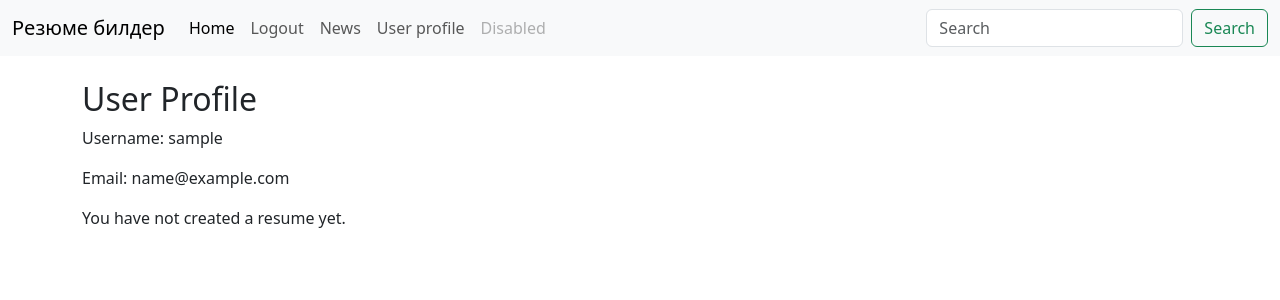
After one commit to Rocer23/Resume, a Django app: page /user-profile/1/ in a window 1280 px wide. The commit adds this page. Shown: the top 300 px of the page. Run offline with Django 5.2, Linux system fonts and the light colour scheme; tables that the repository leaves empty hold one stand-in row (values such as "Sample post").

Commit message:
Added User profile, creating resume

```diff
--- a/core/models.py
+++ b/core/models.py
@@ -9,6 +9,7 @@ class CustomUser(AbstractUser):
     first_name = models.CharField(max_length=150, blank=True)
     last_name = models.CharField(max_length=150, blank=True)
     email = models.EmailField(unique=True)
+    is_staff = models.BooleanField(default=False)
 
     def __str__(self):
         return self.username
--- a/core/urls.py
+++ b/core/urls.py
@@ -15,4 +15,6 @@ urlpatterns = [
     path('logout/', CustomLogoutView.as_view(next_page='login'), name='logout'),
     path('register/', views.register, name='register'),
     path('create-resume/', views.create_resume, name='create_resume'),
+    path('resume/<int:resume_id>/', views.resume, name='resume'),
+    path('user-profile/<int:user_id>/', views.user_profile, name='user-profile'),
 ]
--- a/core/views.py
+++ b/core/views.py
@@ -1,8 +1,9 @@
 from django.contrib.auth import login
 from django.contrib.auth.forms import UserCreationForm
 from django.shortcuts import render, redirect
-
-from core.models import Resume
+from .forms import ResumeForm
+from django.contrib.auth.decorators import login_required
+from core.models import Resume, CustomUser
 
 
 # Create your views here.
@@ -17,8 +18,8 @@ def index(request):
     resumes = Resume.objects.all()
     return render(request, 'index.html', {
         'context': context,
-        'resumes' : resumes
-     })
+        'resumes': resumes
+    })
 
 
 # реєстрація користувача
@@ -36,13 +37,39 @@ def register(request):
 
 
 # створення резюме
+@login_required
 def create_resume(request):
     if request.method == 'POST':
-        title = request.POST.get('title')
-        content = request.POST.get('content')
-        # Тут можна зберегти резюме у базу даних
-        resume = Resume(title=title, content=content)
-        resume.save()
+        form = ResumeForm(request.POST)
+        if form.is_valid():
+            resume = form.save(commit=False)
+            resume.user = request.user
+            resume.save()
+            return redirect('index')
+    else:
+        form = ResumeForm()
+
+    return render(request, 'create_resume.html', {'form': form})
+
+
+# Сторінка резюме
+def resume(request, resume_id):
+    try:
+        resumes = Resume.objects.get(id=resume_id, user=request.user)
+    except Resume.DoesNotExist:
+        return redirect('resume.html')
+    return render(request, 'resume.html', {'resume': resumes, 'title': resumes.title, 'description': resumes.content})
+
+
+def user_profile(request, user_id):
+    try:
+        user = CustomUser.objects.get(id=user_id)
+    except CustomUser.DoesNotExist:
         return redirect('index')
-
-    return render(request, 'create_resume.html')
+    resumes = Resume.objects.filter(user=user)
+    return render(request, 'user_profile.html', {
+        'user': user,
+        'resumes': resumes,
+        'title': f"{user.username}'s Profile",
+        'description': f"Profile page of {user.username}"
+    })
--- a/templates/base.html
+++ b/templates/base.html
@@ -38,9 +38,7 @@
                         <a class="nav-link" href="#">News</a>
                     </li>
                     <li class="nav-item">
-                        <a class="nav-link" href="#">User proile</a>
-                    </li>
-
+                        <a class="nav-link" href="{% url 'user-profile' user.id %}">User profile</a>
                     </li>
                     <li class="nav-item">
                         <a class="nav-link disabled" aria-disabled="true">Disabled</a>
--- a/templates/create_resume.html
+++ b/templates/create_resume.html
@@ -5,9 +5,12 @@
 <h2>Редактор резюме</h2>
 <form method="post">
     <!-- Форма для резюме -->
+    {% csrf_token %}
     <div class="mb-3">
         <label for="title">Title:</label>
         <input type="text" id="title" name="title" class="form-control" required>
+
+        <hr>
 
         <label for="content">Content:</label>
         <textarea id="content" name="content" class="form-control">
--- a/templates/index.html
+++ b/templates/index.html
@@ -17,7 +17,7 @@
     <ul class="list-group">
         {% for resume in resumes %}
             <li class="list-group-item">
-                <a href="#">{{ resme.title }}</a>
+                <a href="{% url 'resume' resume.id %}">{{ resume.title }}</a>
                 <span class="badge bg-secondary">
                     {{ resume.created_at }}
                 </span>
--- /dev/null
+++ b/templates/user_profile.html
@@ -0,0 +1,19 @@
+<!-- User profile template -->
+{% extends "base.html" %}
+
+{% block title %}User Profile{% endblock %}
+
+{% block content %}
+<h2>User Profile</h2>
+<p>Username: {{ user.username }}</p>
+<p>Email: {{ user.email }}</p>
+
+{% if resume %}
+    <h3>Your Resume</h3>
+    <p>Title: {{ resume.title }}</p>
+    <p>Content: {{ resume.content }}</p>
+{% else %}
+    <p>You have not created a resume yet.</p>
+{% endif %}
+
+{% endblock %}
```
Also changed, not shown: core/forms.py (+13 -1 lines), templates/resume.html (added, +15 -0 lines), core/migrations/0002_rename_resume_resumesection_resume_and_more.py (added).
